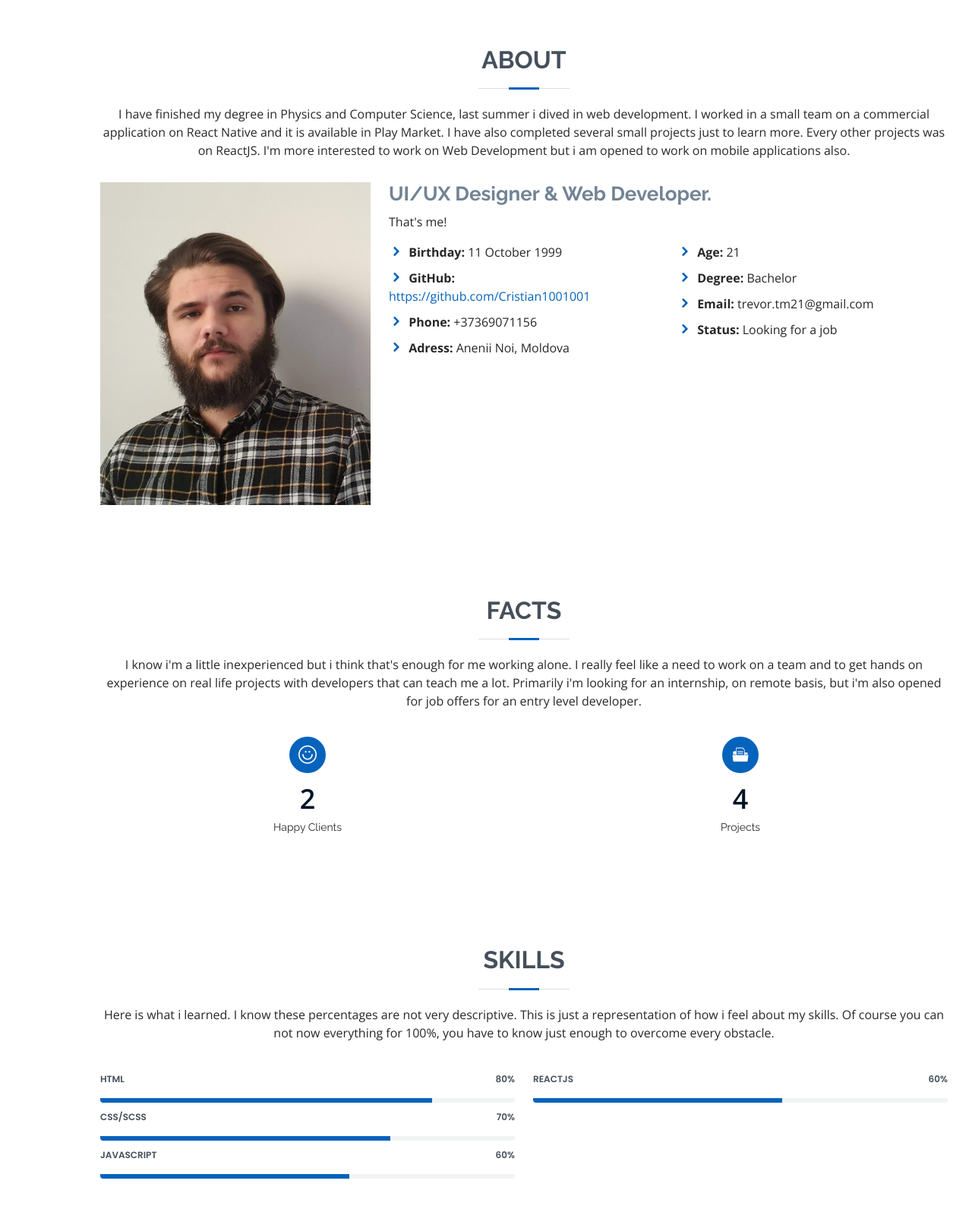
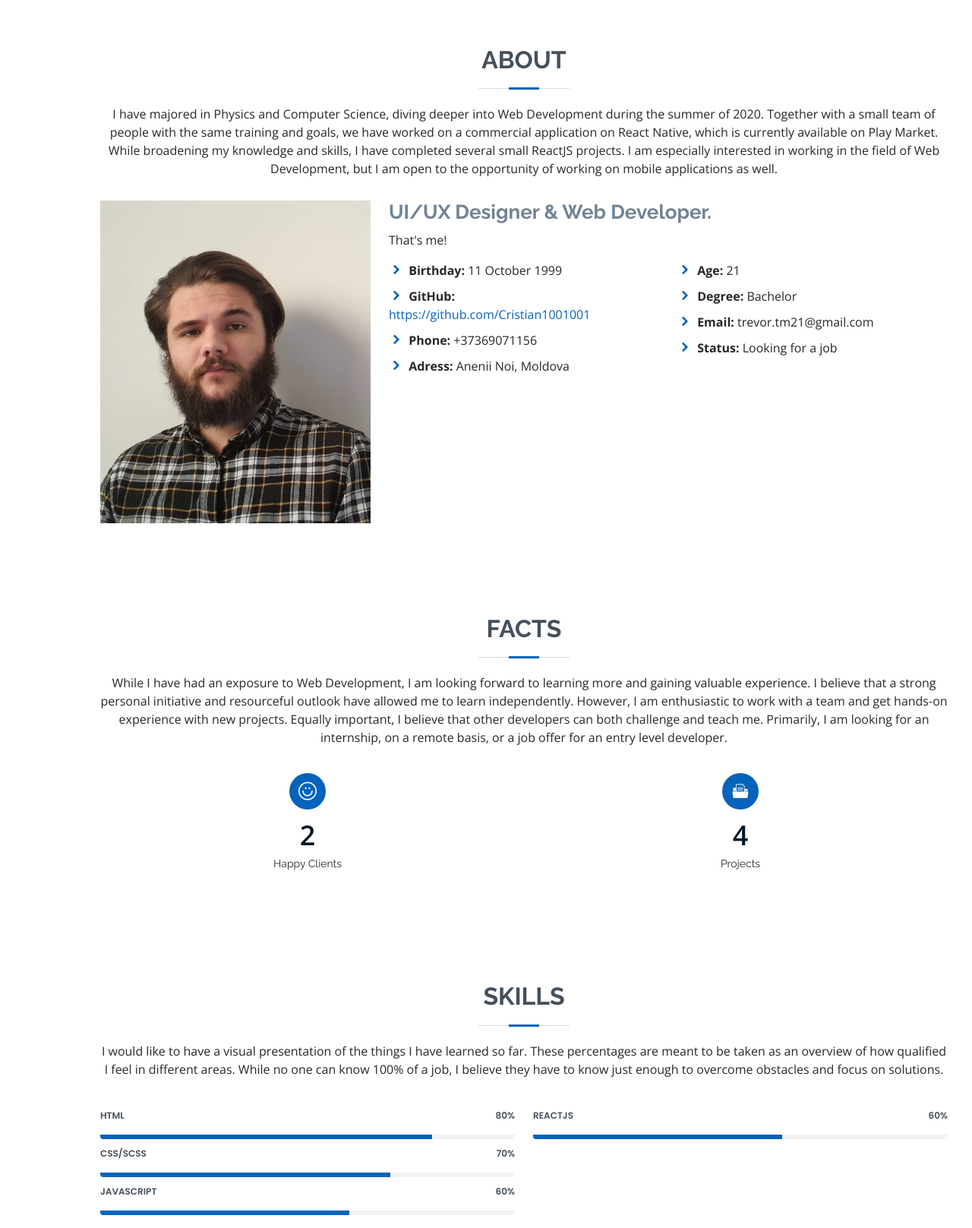
Before and after one commit to Cristian1001001/Cristian1001001.github.io, a plain HTML site: page index.html in a window 1280 px wide. Shown: the part 800-2417 px from the top of the page at 76% size. Drawn offline with nearby package versions, Linux system fonts and the light colour scheme.

Commit message:
done for now

```diff
--- a/index.html
+++ b/index.html
@@ -48,6 +48,8 @@
         <ul>
             <li class="active"><a href="#hero"><i class="bx bx-home"></i> <span>Home</span></a></li>
             <li><a href="#about"><i class="bx bx-user"></i> <span>About</span></a></li>
+            <li><a href="#facts"><i class="bx bxs-file-archive"></i> <span>Facts</span></a></li>
+            <li><a href="#skills"><i class="bx bx-trophy"></i> <span>Skills</span></a></li>
             <li><a href="#resume"><i class="bx bx-file-blank"></i> <span>Resume</span></a></li>
             <li><a href="#portfolio"><i class="bx bx-book-content"></i> <span>Portfolio</span></a></li>
         </ul>
@@ -88,12 +90,14 @@
             <div class="section-title">
                 <h2>About</h2>
                 <p>
-                    I have finished my degree in Physics and Computer Science, last summer i dived in web development.
-                    I worked in a small team on a commercial application on React Native and it is available in Play
-                    Market.
-                    I have also completed several small projects just to learn more. Every other projects was on
-                    ReactJS. I'm more interested to work
-                    on Web Development but i am opened to work on mobile applications also.
+                    I have majored in Physics and Computer Science,
+                    diving deeper into Web Development during the summer of 2020.
+                    Together with a small team of people with the same training and goals,
+                    we have worked on a commercial application on React Native,
+                    which is currently available on Play Market. While broadening my knowledge and skills,
+                    I have completed several small ReactJS projects.
+                    I am especially interested in working in the field of Web Development,
+                    but I am open to the opportunity of working on mobile applications as well.
                 </p>
             </div>
 
@@ -145,11 +149,12 @@
             <div class="section-title">
                 <h2>Facts</h2>
                 <p>
-                    I know i'm a little inexperienced but i think that's enough for me working alone. I really feel like
-                    a need to work on a team and
-                    to get hands on experience on real life projects with developers that can teach me a lot. Primarily
-                    i'm looking for an internship,
-                    on remote basis, but i'm also opened for job offers for an entry level developer.
+                    While I have had an exposure to Web Development,
+                    I am looking forward to learning more and gaining valuable experience.
+                    I believe that a strong personal initiative and resourceful outlook have allowed me to learn independently.
+                    However, I am enthusiastic to work with a team and get hands-on experience with new projects.
+                    Equally important, I believe that other developers can both challenge and teach me. Primarily,
+                    I am looking for an internship, on a remote basis, or a job offer for an entry level developer.
                 </p>
             </div>
 
@@ -199,9 +204,10 @@
             <div class="section-title">
                 <h2>Skills</h2>
                 <p>
-                    Here is what i learned. I know these percentages are not very descriptive. This is just a
-                    representation of how i feel about my skills. Of course you can not now everything for 100%, you have to know just enough to
-                    overcome every obstacle.
+                    I would like to have a visual presentation of the things I have learned so far.
+                    These percentages are meant to be taken as an overview of how qualified I feel in different areas.
+                    While no one can know 100% of a job,
+                    I believe they have to know just enough to overcome obstacles and focus on solutions.
                 </p>
             </div>
 
@@ -259,8 +265,7 @@
 
             <div class="section-title">
                 <h2>Resume</h2>
-                <a
-                        href="https://europa.eu/europass/eportfolio/api/eprofile/shared-profile/8337707f-d6d6-4a7a-92cd-d3333bb52366?view=html"
+                <a href="https://europa.eu/europass/eportfolio/api/eprofile/shared-profile/241dcad8-d135-4445-9c7d-c8e054a57f79?view=html"
                 >
                     <svg xmlns="http://www.w3.org/2000/svg" width="60" height="60" fill="currentColor"
                          class="bi bi-file-person" viewBox="0 0 16 16">
@@ -301,11 +306,10 @@
                     <div class="portfolio-wrap">
                         <img src="assets/img/portfolio/s_taste.png" class="img-fluid" alt="">
                         <div class="portfolio-info">
-                            <h4>Web 3</h4>
-                            <p>Web</p>
+                            <h4>S_taste</h4>
                             <div class="portfolio-links">
                                 <a href="assets/img/portfolio/s_taste.png" data-gall="portfolioGallery"
-                                   class="venobox" title="Web 3"><i class="bx bx-plus"></i></a>
+                                   class="venobox" title="S_taste"><i class="bx bx-plus"></i></a>
                                 <a href="portfolio-details.html" data-gall="portfolioDetailsGallery"
                                    data-vbtype="iframe" class="venobox" title="Portfolio Details"><i
                                         class="bx bx-link"></i></a>
```
Also changed, not shown: portfolio-details.html (+5 -13 lines).
